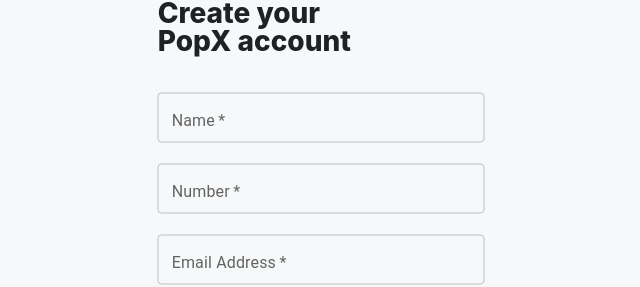
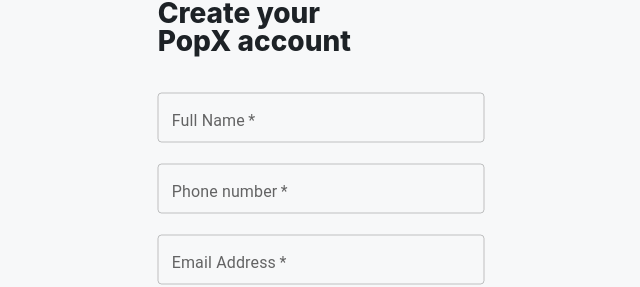
Before and after one commit to ShemeerCoder-01/educaseAssignment, a React (Create React App) app: page /signUp in a window 1280 px wide. Shown: the part 149-436 px from the top of the page, without its empty margins (338-978 px from the left). Built offline with nearby package versions, Linux system fonts and the light colour scheme; no server answers.

Commit message:
updated commit

```diff
--- a/src/Pages/LandingPage.js
+++ b/src/Pages/LandingPage.js
@@ -11,7 +11,7 @@
   const handleClick = () => {
     navigate('/signup');
   }
-  console.log(process.env.REACT_APP_API_KEY);
+
 
   return (
     <div className='landingPage'>
--- a/src/Pages/LoginPage.js
+++ b/src/Pages/LoginPage.js
@@ -1,28 +1,28 @@
 import React, { useState } from 'react';
 import Button from '../Components/Common/Button';
-import {signInWithEmailAndPassword} from 'firebase/auth';
-import {auth} from '../firebase';
+import { signInWithEmailAndPassword } from 'firebase/auth';
+import { auth } from '../firebase';
 import { useNavigate } from 'react-router-dom';
 import TextField from '@mui/material/TextField';
 
 function LoginPage() {
-    const [email,setEmail] = useState('');
-    const [password,setPassword] = useState('');
-    const [errorMsg,setErrorMsg] = useState('');
+  const [email, setEmail] = useState('');
+  const [password, setPassword] = useState('');
+  const [errorMsg, setErrorMsg] = useState('');
   const navigate = useNavigate();
 
-    const handleSubmit = async(e)=>{
+  const handleSubmit = async (e) => {
     e.preventDefault();
-        if(!email || !password){
+    if (!email || !password) {
       return setErrorMsg("Please fil in all fields");
     }
-        try{
-          await signInWithEmailAndPassword(auth,email,password);
-          localStorage.setItem('user',email);
+    try {
+      await signInWithEmailAndPassword(auth, email, password);
+      localStorage.setItem('user', email);
       setErrorMsg('');
       navigate('/setting');
     }
-        catch(err){
+    catch (err) {
       console.log(err);
       setErrorMsg("Invalid User credentials.!");
     }
@@ -38,19 +38,25 @@
           className='input'
           sx={{
             "& .MuiInputLabel-root": {
-                  bottom:"6px"
+              bottom: "6px"
             },
-                "& .MuiInputBase-input , & .MuiOutlinedInput-input":{
-                  fontSize:"12px",
-                  padding:"14px 7px",
-                  height:"22px"
+            "& .MuiInputLabel-root.Mui-focused": {
+              color: "#6C25FF"
+            },
+            "& .MuiInputBase-input , & .MuiOutlinedInput-input": {
+              fontSize: "12px",
+              padding: "14px 7px",
+              height: "22px"
+            },
+            ".MuiInputBase-root.Mui-focused .MuiOutlinedInput-notchedOutline": {
+              borderColor: "#CBCBCB"
             }
           }}
           label="Enter Email Address"
           variant='outlined'
           type='email'
           id='email'
-            onChange={e=> setEmail(e.target.value)}
+          onChange={e => setEmail(e.target.value)}
           required
         />
 
@@ -58,24 +64,30 @@
           className='input'
           sx={{
             "& .MuiInputLabel-root": {
-                  bottom:"6px"
+              bottom: "6px"
             },
-                "& .MuiInputBase-input , & .MuiOutlinedInput-input":{
-                  fontSize:"12px",
-                  padding:"14px 7px",
-                  height:"22px"
+            "& .MuiInputLabel-root.Mui-focused": {
+              color: "#6C25FF"
+            },
+            "& .MuiInputBase-input , & .MuiOutlinedInput-input": {
+              fontSize: "12px",
+              padding: "14px 7px",
+              height: "22px"
+            },
+            ".MuiInputBase-root.Mui-focused .MuiOutlinedInput-notchedOutline": {
+              borderColor: "#CBCBCB"
             }
           }}
           label="Enter Password"
           variant='outlined'
           type='password'
           id='password'
-            onChange={e=> setPassword(e.target.value)}
+          onChange={e => setPassword(e.target.value)}
           required
         />
 
-            <div style={{color:"red"}}>{errorMsg}</div>
-            <Button text={"Login"}/>
+        <div style={{ color: "red" }}>{errorMsg}</div>
+        <Button text={"Login"} />
       </form>
 
     </div>
--- a/src/Pages/SignUpPage.js
+++ b/src/Pages/SignUpPage.js
@@ -12,7 +12,9 @@
     const [email, setEmail] = useState('');
     const [password, setPassword] = useState('');
     const [company, setCompany] = useState('');
+    const [agency,setAgency] = useState('');
     const navigate = useNavigate();
+
 
     const handleSubmit = async (e) => {
         e.preventDefault();
@@ -38,16 +40,23 @@
                     className='input'
                     sx={{
                         "& .MuiInputLabel-root": {
-                        bottom:"6px"
+                            bottom: "6px"
                         },
-                    "& .MuiInputBase-input , & .MuiOutlinedInput-input":{
-                        fontSize:"12px",
-                        padding:"14px 7px",
-                        height:"22px"
+                        "& .MuiInputLabel-root.Mui-focused": {
+                            color: "#6C25FF"
+                        },
+                        "& .MuiInputBase-input , & .MuiOutlinedInput-input": {
+                            fontSize: "12px",
+                            padding: "14px 7px",
+                            height: "22px"
+                        },
+                        ".MuiInputBase-root.Mui-focused .MuiOutlinedInput-notchedOutline": {
+                            borderColor: "#CBCBCB"
                         }
                     }}
                     type='text'
-                label="Name"
+                    label="Full Name"
+                    placeholder='Enter Name'
                     variant='outlined'
                     onChange={e => setName(e.target.value)}
                     required
@@ -57,16 +66,23 @@
                     className='input'
                     sx={{
                         "& .MuiInputLabel-root": {
-                        bottom:"6px"
+                            bottom: "6px"
                         },
-                    "& .MuiInputBase-input , & .MuiOutlinedInput-input":{
-                        fontSize:"12px",
-                        padding:"14px 7px",
-                        height:"22px"
+                        "& .MuiInputLabel-root.Mui-focused": {
+                            color: "#6C25FF",
+                        },
+                        "& .MuiInputBase-input , & .MuiOutlinedInput-input": {
+                            fontSize: "12px",
+                            padding: "14px 7px",
+                            height: "22px"
+                        },
+                        ".MuiInputBase-root.Mui-focused .MuiOutlinedInput-notchedOutline": {
+                            borderColor: "#CBCBCB"
                         }
                     }}
                     type='number'
-                label="Number"
+                    label="Phone number"
+                    placeholder='Enter Number'
                     variant='outlined'
                     onChange={e => setNumber(e.target.value)}
                     required
@@ -76,16 +92,23 @@
                     className='input'
                     sx={{
                         "& .MuiInputLabel-root": {
-                        bottom:"6px"
+                            bottom: "6px"
                         },
-                    "& .MuiInputBase-input , & .MuiOutlinedInput-input":{
-                        fontSize:"12px",
-                        padding:"14px 7px",
-                        height:"22px"
+                        "& .MuiInputLabel-root.Mui-focused": {
+                            color: "#6C25FF"
+                        },
+                        "& .MuiInputBase-input , & .MuiOutlinedInput-input": {
+                            fontSize: "12px",
+                            padding: "14px 7px",
+                            height: "22px"
+                        },
+                        ".MuiInputBase-root.Mui-focused .MuiOutlinedInput-notchedOutline": {
+                            borderColor: "#CBCBCB"
                         }
                     }}
                     type='email'
                     label="Email Address"
+                    placeholder='Enter email'
                     variant='outlined'
                     onChange={e => setEmail(e.target.value)}
                     required
@@ -95,16 +118,23 @@
                     className='input'
                     sx={{
                         "& .MuiInputLabel-root": {
-                        bottom:"6px"
+                            bottom: "6px"
                         },
-                    "& .MuiInputBase-input , & .MuiOutlinedInput-input":{
-                        fontSize:"12px",
-                        padding:"14px 7px",
-                        height:"22px"
+                        "& .MuiInputLabel-root.Mui-focused": {
+                            color: "#6C25FF"
+                        },
+                        "& .MuiInputBase-input , & .MuiOutlinedInput-input": {
+                            fontSize: "12px",
+                            padding: "14px 7px",
+                            height: "22px"
+                        },
+                        ".MuiInputBase-root.Mui-focused .MuiOutlinedInput-notchedOutline": {
+                            borderColor: "#CBCBCB"
                         }
                     }}
                     type='password'
                     label="Password"
+                    placeholder='Enter password'
                     variant='outlined'
                     onChange={e => setPassword(e.target.value)}
                     required
@@ -114,16 +144,23 @@
                     className='input'
                     sx={{
                         "& .MuiInputLabel-root": {
-                        bottom:"6px"
+                            bottom: "6px"
                         },
-                    "& .MuiInputBase-input , & .MuiOutlinedInput-input":{
-                        fontSize:"12px",
-                        padding:"14px 7px",
-                        height:"22px"
+                        "& .MuiInputLabel-root.Mui-focused": {
+                            color: "#6C25FF"
+                        },
+                        "& .MuiInputBase-input , & .MuiOutlinedInput-input": {
+                            fontSize: "12px",
+                            padding: "14px 7px",
+                            height: "22px"
+                        },
+                        ".MuiInputBase-root.Mui-focused .MuiOutlinedInput-notchedOutline": {
+                            borderColor: "#CBCBCB"
                         }
                     }}
                     type='text'
                     label="Company Name"
+                    placeholder='Enter Company name'
                     variant='outlined'
                     onChange={e => setCompany(e.target.value)}
                 />
@@ -131,11 +168,11 @@
                 <label> Are you an Agency?</label>
                 <div style={{ display: "flex", gap: "14px", margin: "1rem 0" }} className='radiolabel'>
                     <label>
-                        <input type='radio' name='agency' style={{ marginRight: "7px" }} value={"Yes"} required />
+                        <input type='radio' checked={agency=== 'Yes'} onChange={e=> setAgency(e.target.value)}  style={{ marginRight: "7px"}} value={"Yes"} required />
                         Yes
                     </label>
                     <label>
-                        <input type='radio' name='agency' style={{ marginRight: "7px" }} value={"No"} />
+                        <input type='radio' checked={agency === 'No'} onChange={e=> setAgency(e.target.value)}  style={{ marginRight: "7px" }} value={"No"} />
                         No
                     </label>
                 </div>
```
Lines whose indentation alone changed are shown as unchanged.
